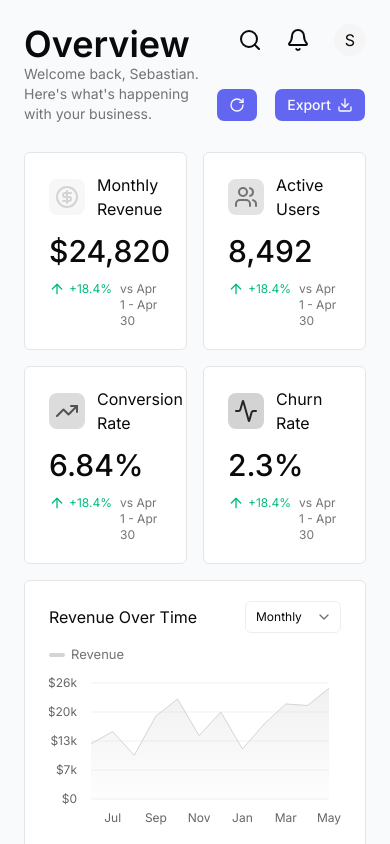
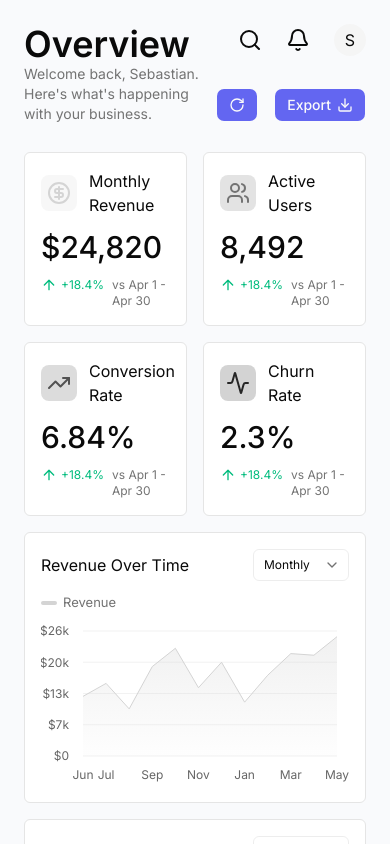
Before and after one commit to svsxn/metricly, a Next.js app: page / in a window 390 px wide. Shown: the top 844 px of the page. Built offline with nearby package versions, Linux system fonts and the light colour scheme.

Commit message:
feat: change mobile padding

```diff
--- a/src/components/card.tsx
+++ b/src/components/card.tsx
@@ -23,7 +23,7 @@ export default function Card({ header, children, className }: Props) {
   return (
     <div
       className={cn(
-        "flex flex-col gap-3 bg-card border rounded-sm px-6 py-5",
+        "flex flex-col gap-3 bg-card border rounded-sm p-4 sm:px-6 sm:py-5",
         className,
       )}
     >
```
